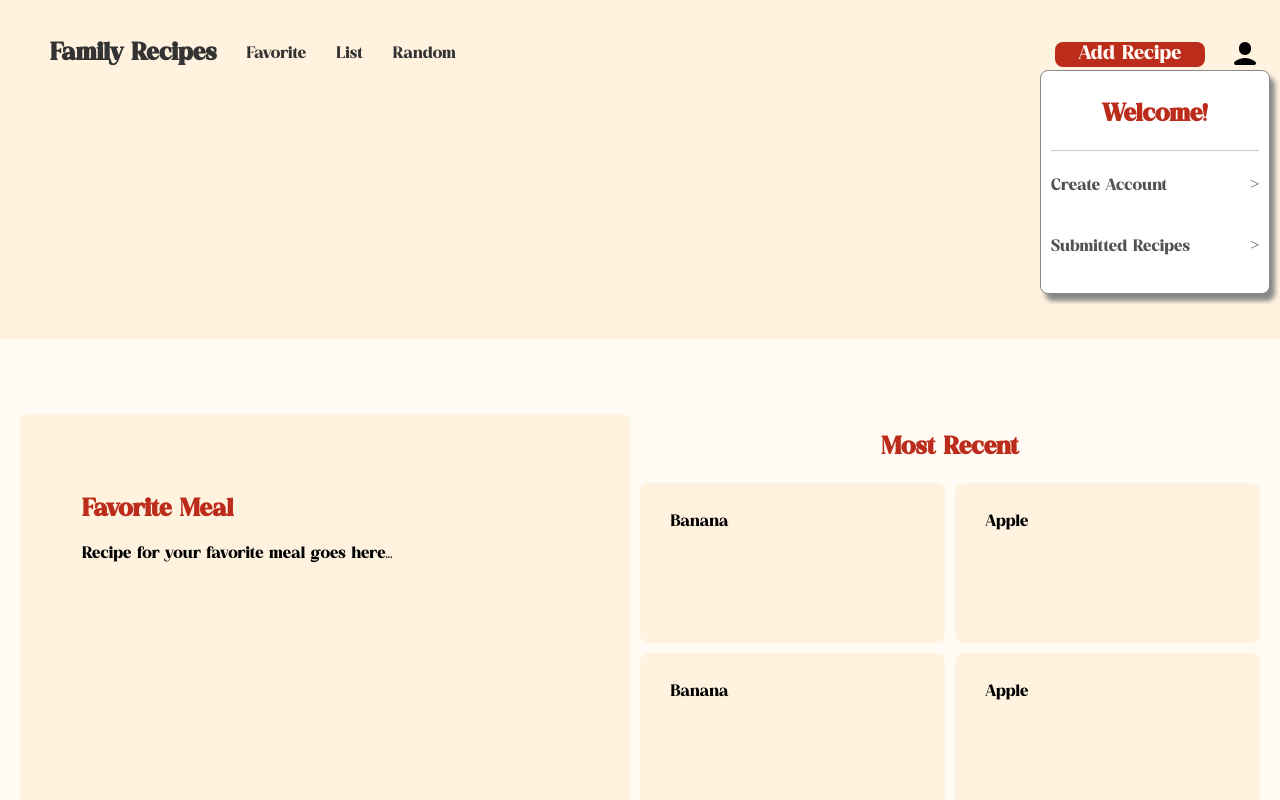
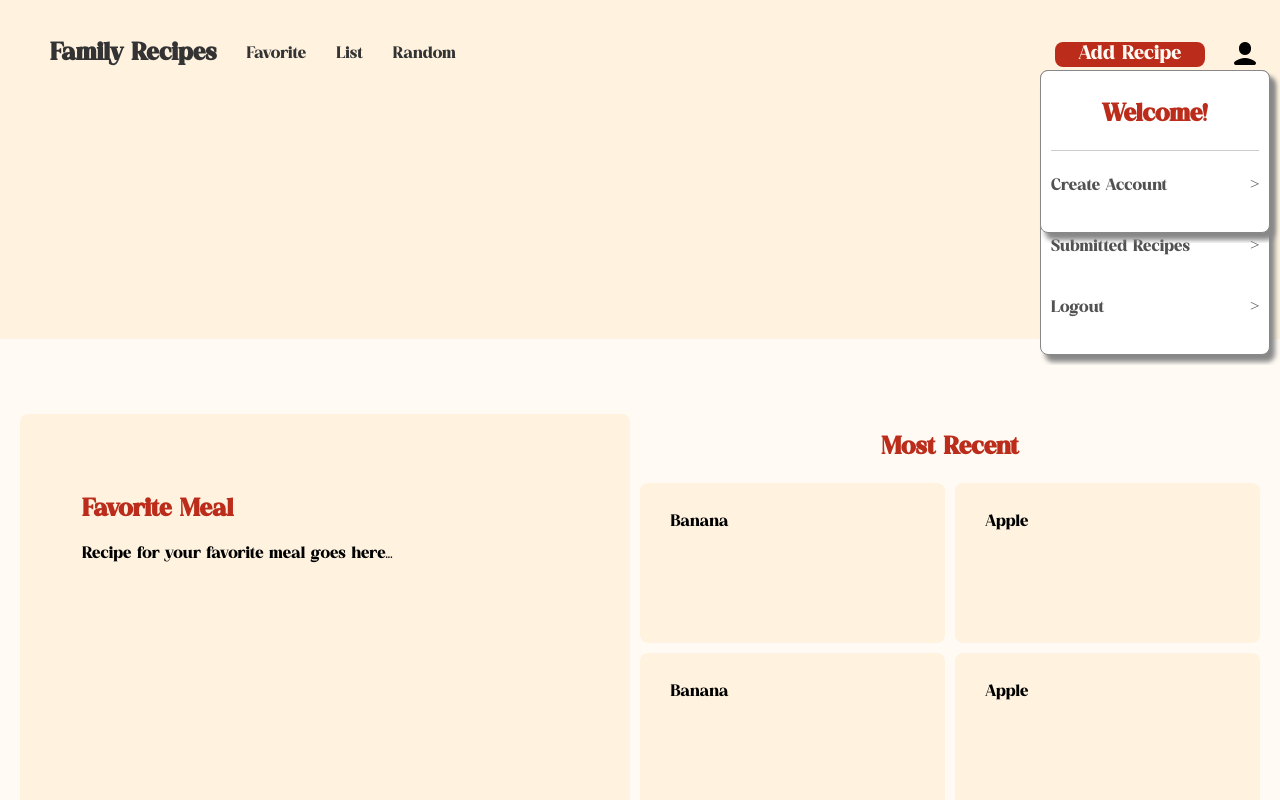
Before and after one commit to Crushest/JS-Website, a website: page index.html in a window 1280 px wide. Both pictures are taken after a click on the picture 1245 px from the left and 54 px from the top of the page. Shown: the top 800 px of the page. Drawn offline with Linux system fonts and the light colour scheme.

Commit message:
Bug Fixes

```diff
--- a/index.html
+++ b/index.html
@@ -18,7 +18,7 @@
 
     <div>
     <section id="loggedInView">
-      <div class="subMenuWrap" id="loggedInsubMenu">
+      <div class="subMenuWrap" id="loggedInSubMenu">
         <div class="subMenu">
             <h2> [User's Name ]</h2>
             <hr>
@@ -38,16 +38,12 @@
     </section>
 
     <section id="loggedOutView">
-      <div class="subMenuWrap" id="subMenu">
+      <div class="subMenuWrap" id="loggedOutSubMenu">
         <div class="subMenu">
             <h2> Welcome! </h2>
             <hr>
             <a href="#" class="subMenuLink">
               <p>Create Account</p>
-              <span>></span>
-            </a>
-            <a href="#" class="subMenuLink">
-              <p>Submitted Recipes</p>
               <span>></span>
             </a>
         </div>
@@ -97,11 +93,13 @@
 </div>
 
 <script>
-  let subMenu = document.getElementById("subMenu");
+  let loggedInSubMenu = document.getElementById("loggedInSubMenu");
+  let loggedOutSubMenu = document.getElementById("loggedOutSubMenu");
 
-  function toggleMenu(){
-    subMenu.classList.toggle("openMenu")
-  }
+function toggleMenu(){
+  loggedInSubMenu.classList.toggle("openMenu");
+  loggedOutSubMenu.classList.toggle("openMenu");
+}
 
 </script>
 
```
